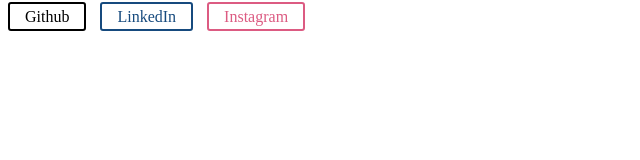
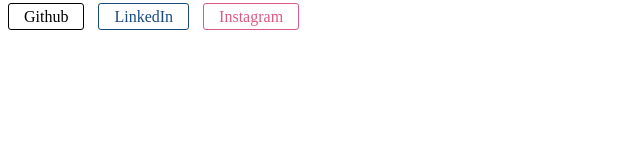
Before and after one commit to OshankKashyap/portfolio-website, a plain HTML site: page index.html in a window 1280 px wide. Shown: the whole page, without its empty margins (0-640 px from the left). Drawn offline with Linux system fonts and the light colour scheme.

```diff
--- a/index.html
+++ b/index.html
@@ -2,7 +2,7 @@
     .github-link {
         color: black;
         background-color: white;
-        border: 2px solid black;
+        border: 1px solid black;
         padding-left: 15px;
         padding-right: 15px;
         padding-top: 4px;
@@ -20,7 +20,7 @@
         padding-top: 4px;
         padding-bottom: 4px;
         border-radius: 3px;
-        border: 2px solid rgb(22, 74, 126);
+        border: 1px solid rgb(22, 74, 126);
         margin-right: 10px;
         text-decoration: none;
     }
@@ -33,7 +33,7 @@
         padding-top: 4px;
         padding-bottom: 4px;
         border-radius: 3px;
-        border: 2px solid rgb(220, 91, 130);
+        border: 1px solid rgb(220, 91, 130);
         margin-right: 10px;
         text-decoration: none;
     }
```
